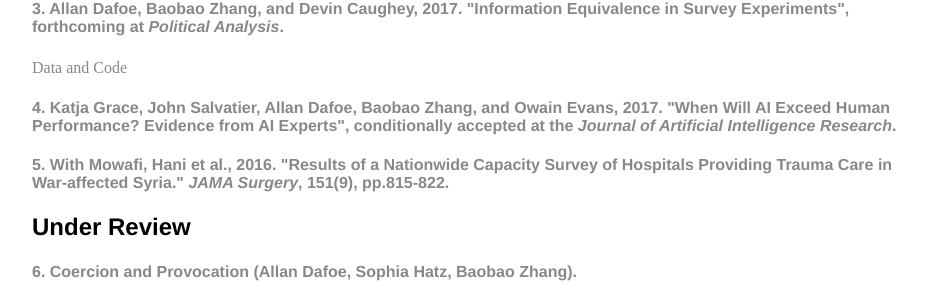
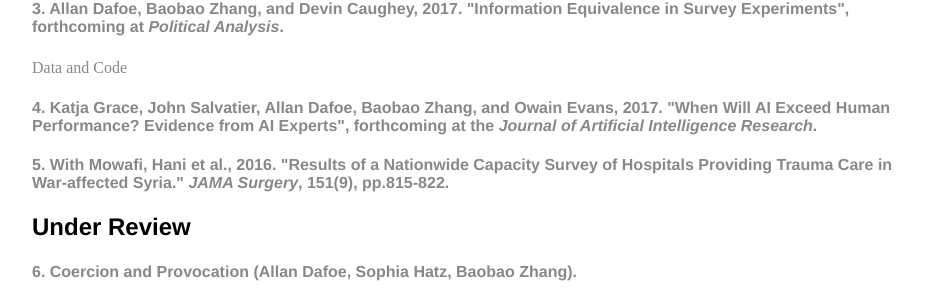
Before and after one commit to morganlivingston/baobaofzhang.github.io, a Jekyll site: the page built from research.html, in a window 1280 px wide. Shown: the part 440-742 px from the top of the page, without its empty margins (160-1100 px from the left). Built offline with Jekyll 4.4.1, drawn with Linux system fonts in a browser that asks for light colours.

Commit message:
Update research.html

```diff
--- a/research.html
+++ b/research.html
@@ -10,7 +10,7 @@
 <h4>1. Baobao Zhang, Matto Mildenberger, Peter D. Howe, Jennifer Marlon, Seth Rosenthal, Anthony Leiserowitz, 2018. "Quota Sampling Using Facebook Advertisements," conditionally accepted at <i>Political Science Research and Methods.</i></h4>
   <h4><a href = "https://www.nature.com/articles/s41558-018-0122-0">2. Baobao Zhang, Sander van der Linden, Matto Mildenberger, Peter D. Howe, Jennifer Marlon, and Anthony Leiserowitz, 2018. "Experimental Effects of Climate Messages Vary Geographically", forthcoming at <i>Nature Climate Change</i>.</a></h4> <p><a href = "https://www.nature.com/articles/s41558-018-0143-8">Journal Commentary</a></p>
 <h4><a href="documents/dafoe_zhang_caughey_ie_2018.pdf">3. Allan Dafoe, Baobao Zhang, and Devin Caughey, 2017. "Information Equivalence in Survey Experiments", forthcoming at <i>Political Analysis</i>.</a></h4> <p><a href = "https://doi.org/10.7910/DVN/KVZXE8">Data and Code</a></p>
-<h4><a href="https://arxiv.org/abs/1705.08807">4. Katja Grace, John Salvatier, Allan Dafoe, Baobao Zhang, and Owain Evans, 2017. "When Will AI Exceed Human Performance? Evidence from AI Experts", conditionally accepted at the <i>Journal of Artificial Intelligence Research</i>.</a></h4>
+<h4><a href="https://arxiv.org/abs/1705.08807">4. Katja Grace, John Salvatier, Allan Dafoe, Baobao Zhang, and Owain Evans, 2017. "When Will AI Exceed Human Performance? Evidence from AI Experts", forthcoming at the <i>Journal of Artificial Intelligence Research</i>.</a></h4>
 <h4><a href="https://www.ncbi.nlm.nih.gov/pubmed?term=27332144">5. With Mowafi, Hani et al., 2016. "Results of a Nationwide Capacity Survey of Hospitals Providing Trauma Care in War-affected Syria." <i>JAMA Surgery</i>, 151(9), pp.815-822.</a></h4>
 			<h2>Under Review</h2>
 <h4><a href="http://www.allandafoe.com/provocation.pdf">6. Coercion and Provocation (Allan Dafoe, Sophia Hatz, Baobao Zhang).</a></h4>
```
